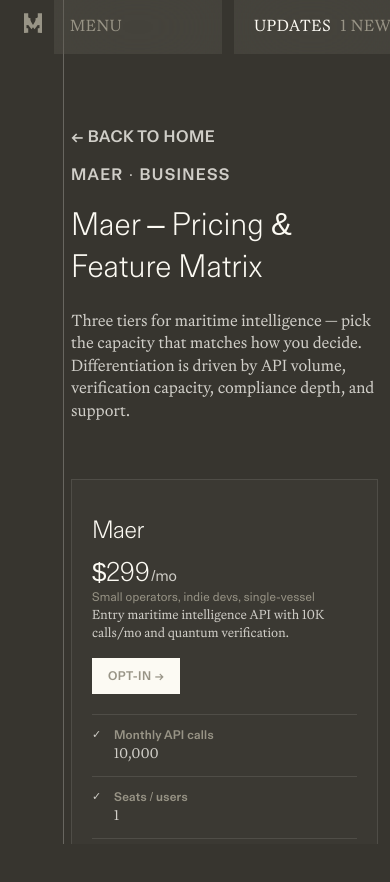
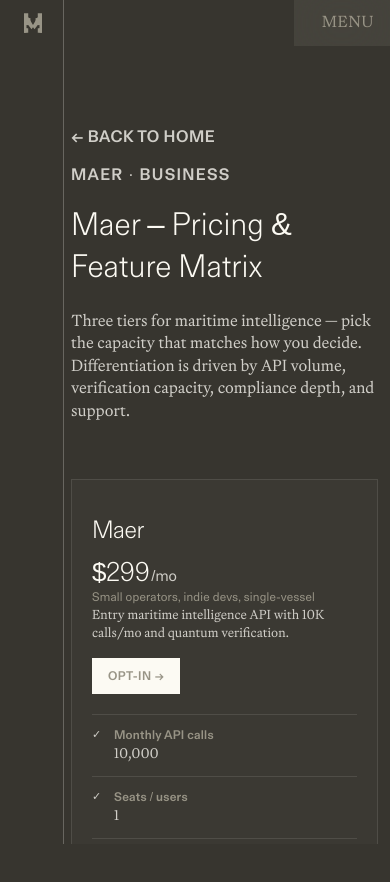
Before and after one commit to BorelSigmaInc/ArgoSea, a Next.js app in the folder frontend/: page /update in a window 390 px wide. Shown: the top 882 px of the page. Built offline with nearby package versions, Linux system fonts and the light colour scheme.

Commit message:
Move mobile Menu to the right and nest Updates inside it.
Keeps the tablet/phone header to logo + Menu only so the first viewport stays a single scroll.

Co-authored-by: Cursor <cursoragent@cursor.com>

```diff
--- a/frontend/app/atalanta.css
+++ b/frontend/app/atalanta.css
@@ -1491,20 +1491,26 @@ body.at-menu-open {
 
 @media (max-width: 1024px) {
   .at-nav { display: none !important; }
+  .at-modals { display: none !important; }
+  .at-header {
+    grid-template-columns: auto 1fr auto;
+  }
   .at-mobile-slot {
     display: flex !important;
     align-items: stretch;
     height: 100%;
-    width: 100%;
+    width: auto;
     min-width: 0;
-    grid-column: 2;
+    grid-column: 3;
+    justify-self: end;
   }
   .at-burger {
     display: flex !important;
     align-items: center;
-    justify-content: flex-start;
+    justify-content: flex-end;
     gap: 8px;
-    width: 100%;
+    width: auto;
+    min-width: 96px;
     min-height: 44px;
     padding: 12px 16px;
     background: var(--at-grey-1-a15);
@@ -1517,12 +1523,6 @@ body.at-menu-open {
   }
   .at-burger[data-state="idle"] .at-modal-icon { display: none; }
   .at-burger[data-state="active"] .at-modal-icon { display: inline-flex; }
-  .at-contact-modal { display: none; }
-  .at-modals { position: static; grid-template-columns: 1fr; }
-  .at-modal-divider { display: none; }
-  .at-header {
-    grid-template-columns: auto minmax(96px, 1fr) minmax(120px, 40vw);
-  }
   .at-mobile-wrapper {
     z-index: 25;
     position: fixed;
@@ -1535,6 +1535,46 @@ body.at-menu-open {
   .at-mobile-wrapper[data-state="open"] {
     pointer-events: auto;
     z-index: 28;
+  }
+  .at-mobile-panel {
+    height: min(92lvh, 100dvh);
+    row-gap: 28px;
+    padding-bottom: max(20px, env(safe-area-inset-bottom));
+  }
+  .at-mobile-panel nav { row-gap: 4px; }
+  .at-mobile-link {
+    font-size: clamp(24px, 6.5vw, 34px);
+    min-height: 40px;
+  }
+  .at-mobile-updates {
+    padding-left: calc(var(--at-margin) + var(--at-sidebar) + var(--at-gutter));
+    padding-right: var(--at-margin);
+  }
+  .at-mobile-updates-label {
+    margin: 0 0 12px;
+    font-family: var(--at-head), sans-serif;
+    font-size: 12px;
+    letter-spacing: 0.03em;
+    text-transform: uppercase;
+    color: var(--at-grey-1);
+  }
+  .at-mobile-update {
+    padding: 12px;
+    background: var(--at-grey-1-a15);
+  }
+  .at-mobile-update img {
+    width: 64px;
+    aspect-ratio: 3 / 4;
+  }
+  .at-mobile-update h3 {
+    font-size: 13px;
+    display: -webkit-box;
+    -webkit-line-clamp: 3;
+    -webkit-box-orient: vertical;
+    overflow: hidden;
+  }
+  .at-mobile-wordmark {
+    padding-top: 8px;
   }
 }
 
--- a/frontend/components/atalanta/Header.jsx
+++ b/frontend/components/atalanta/Header.jsx
@@ -292,6 +292,22 @@ export default function Header() {
                 </Link>
               ))}
             </nav>
+            <div className="at-mobile-updates" data-mobile-nav-item>
+              <p className="at-mobile-updates-label">
+                Updates <span className="at-badge">1 New</span>
+              </p>
+              <Link
+                href={UPDATE.href}
+                className="at-update at-mobile-update"
+                onClick={() => setMobile(false)}
+              >
+                <img src={UPDATE.image} alt="" />
+                <div>
+                  <h3>{UPDATE.title}</h3>
+                  <p className="at-update-cta">Read the Announcement</p>
+                </div>
+              </Link>
+            </div>
             <div className="at-mobile-wordmark" data-mobile-wordmark aria-hidden="true">
               <span className="at-hero-wordmark-text">Maersat</span>
             </div>
```
